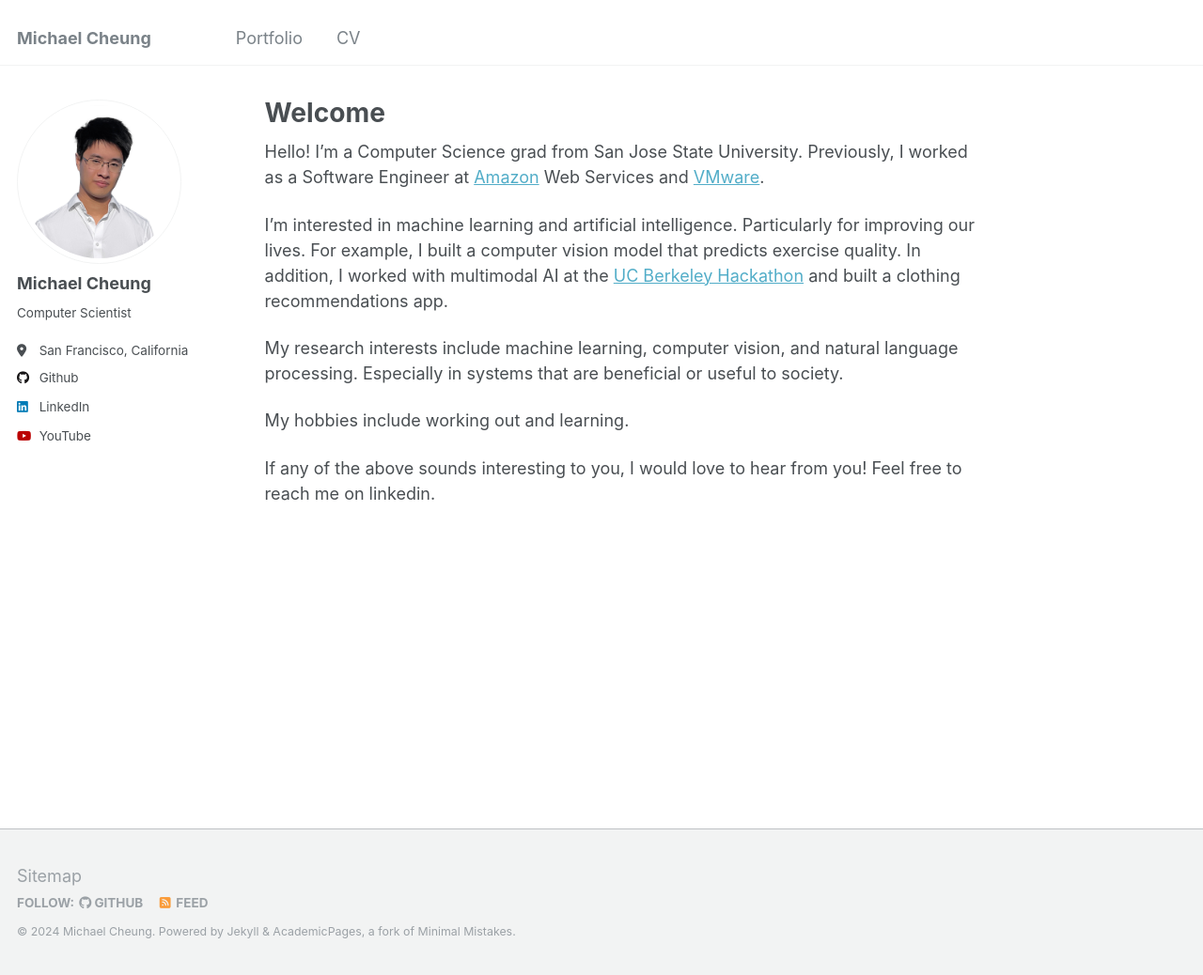
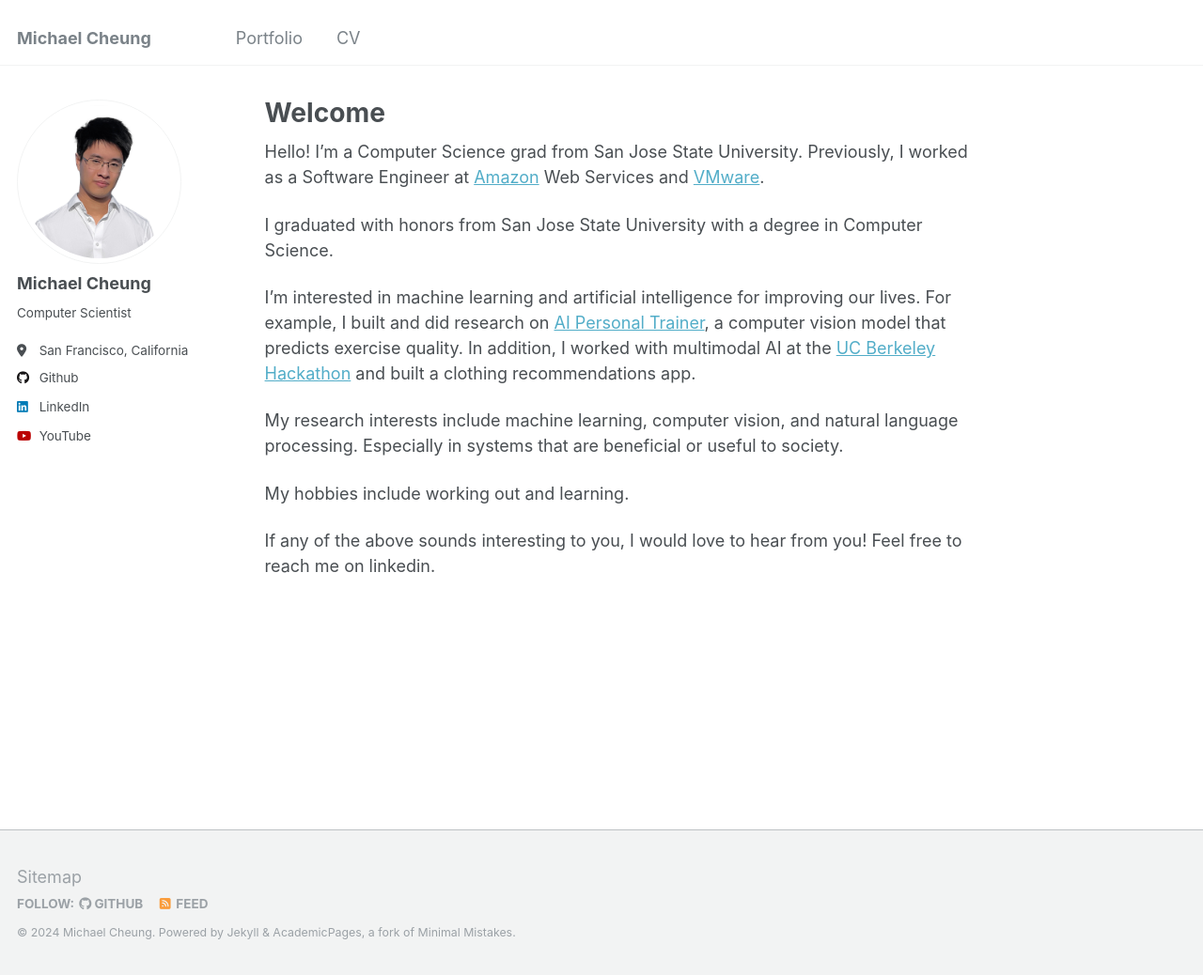
Before and after one commit to cheung0/cheung0.github.io, a Jekyll site: the page built from _pages/about.md, in a window 1280 px wide and 1038 px high. Shown: the whole window at 94% size. Built offline with Jekyll 4.4.1, drawn with Linux system fonts in a browser that asks for light colours.

Commit message:
added research

```diff
--- a/_pages/about.md
+++ b/_pages/about.md
@@ -9,7 +9,9 @@ redirect_from:
 
 Hello! I'm a Computer Science grad from San Jose State University. Previously, I worked as a Software Engineer at [Amazon](https://www.amazon.com/) Web Services and [VMware](https://www.vmware.com/).
 
-I'm interested in machine learning and artificial intelligence. Particularly for improving our lives. For example, I built a computer vision model that predicts exercise quality. In addition, I worked with multimodal AI at the [UC Berkeley Hackathon](https://devpost.com/software/style-sync?ref_content=user-portfolio&ref_feature=in_progress) and built a clothing recommendations app.
+I graduated with honors from San Jose State University with a degree in Computer Science.
+
+I'm interested in machine learning and artificial intelligence for improving our lives. For example, I built and did research on [AI Personal Trainer](https://cheung0.github.io/files/AI Personal Trainer Research.pdf), a computer vision model that predicts exercise quality. In addition, I worked with multimodal AI at the [UC Berkeley Hackathon](https://devpost.com/software/style-sync?ref_content=user-portfolio&ref_feature=in_progress) and built a clothing recommendations app.
 
 My research interests include machine learning, computer vision, and natural language processing. Especially in systems that are beneficial or useful to society.
 
```
Also changed, not shown: 3 other files.
